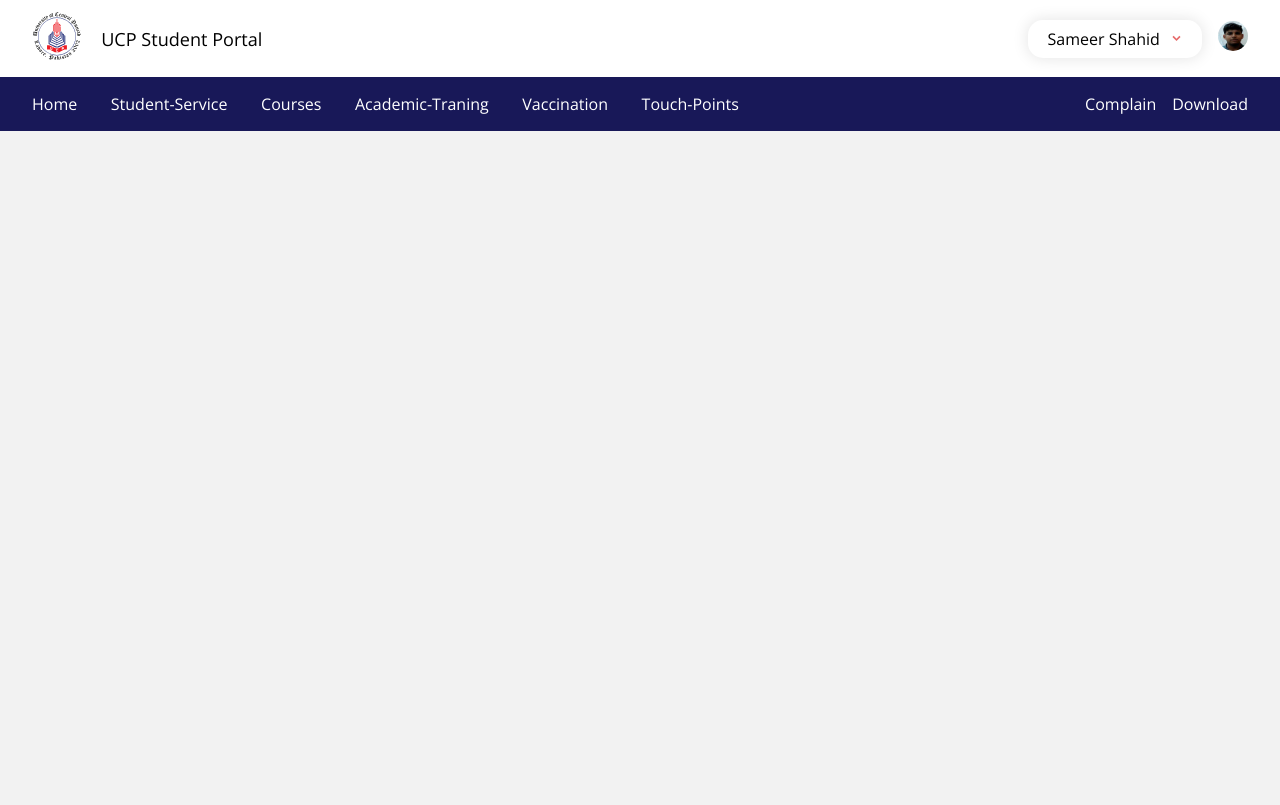
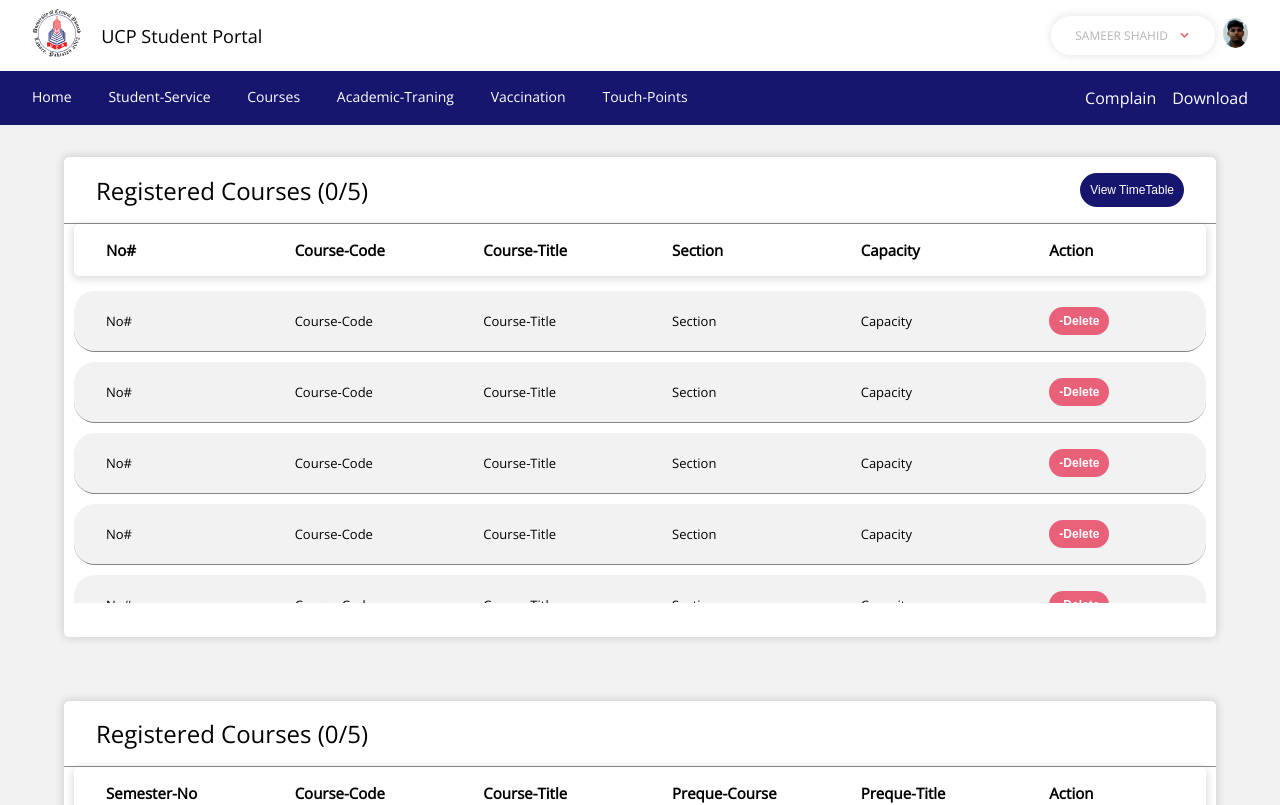
Before and after one commit to sameershahid1/UCP-Student-Portal, a React (Create React App) app: page / in a window 1280 px wide. Shown: the top 805 px of the page. Built offline with nearby package versions, Linux system fonts and the light colour scheme.

Commit message:
Course and Section selection style completed

```diff
--- a/src/App.css
+++ b/src/App.css
@@ -13,6 +13,7 @@ body
     height:100vh;
     font-family: 'Open Sans', sans-serif;
     background-color: rgba(236, 236, 236, 0.671);
+    overflow-x:hidden;
 }
 
 a
@@ -33,3 +34,15 @@ li
     list-style-type: none;
     display: inline-block;
 }
+
+
+.btn
+{
+    background-color: rgb(22, 22, 110);
+    color: white;
+    border:none;
+    border-radius:25px;
+    padding:10px;
+    font-size:12px;
+    cursor: pointer;
+}
--- a/src/App.js
+++ b/src/App.js
@@ -1,11 +1,13 @@
 import React from 'react';
 import Header from './Component/Header/Header';
 import './App.css';
+import Registeration from './Component/Main/Registeration/Registeration';
 
 const App = () => {
   return (
     <>
       <Header/>
+      <Registeration/>
     </>
   )
 }
--- a/src/Component/Header/Header.css
+++ b/src/Component/Header/Header.css
@@ -1,91 +1,85 @@
 /*Section-1*/
-.Header__S1
-{
+.Header__S1 {
     display: flex;
     justify-content: space-between;
-    padding:0.7rem 2rem;
+    padding: 0.5rem 2rem;
     background-color: rgb(255, 255, 255);
 }
 
 /*Section-1 Logo*/
-.Header__S1__Logo
-{
+.Header__S1__Logo {
     display: flex;
     align-items: center;
-    gap:1.2rem;
+    gap: 1.2rem;
 }
 
-.Header__S1__Logo>span
-{
-    font-size:1.13rem;
+.Header__S1__Logo>span {
+    font-size: 1.13rem;
 }
 
 
-.Header__S1__Logo>figure>img
-{
-    width:50px;
+.Header__S1__Logo>figure>img {
+    width: 50px;
 }
 
 
 /*Section-1 USER*/
-.Header__S1__USER
-{
+.Header__S1__USER {
     display: flex;
     align-items: center;
-    gap:1rem;
+    gap: 8px;
 }
 
-.Header__S1__USER>div
-{
+.Header__S1__USER>div {
     display: flex;
     align-items: center;
-    gap:10px;
-    border-radius:15px;
-    padding:8px 1.2rem;
-    box-shadow:0 0 15px 1px rgba(0, 0, 0, 0.1);
+    gap: 10px;
+    border-radius: 25px;
+    padding: 11px 1.5rem;
+    box-shadow: 0 0 10px 1px rgba(0, 0, 0, 0.1);
 }
 
-.Header__S1__USER>div>:nth-child(2)
-{
-   font-size:13px;
-   color: rgba(221, 50, 50, 0.726);
+.Header__S1__USER>div span {
+    color: rgba(128, 128, 128, 0.582);
+    font-size: 12px;
+    text-transform: uppercase;
+}
+
+.Header__S1__USER>div>:nth-child(2) {
+    font-size: 13px;
+    color: rgba(221, 50, 50, 0.726);
 }
 
 
-.Header__S1__USER>figure>img
-{
-    width:30px;
-    border-radius:50%;
+.Header__S1__USER>figure>img {
+    width: 25px;
+    height: 30px;
+    border-radius: 50%;
 }
 
 /*Section-2*/
-.Header__S2
-{
-   display: flex;
-   justify-content: space-between;
-   padding:1rem 2rem;
-   background-color: rgb(24, 24, 88);
+.Header__S2 {
+    display: flex;
+    justify-content: space-between;
+    padding: 1rem 2rem;
+    background-color: rgb(22, 22, 110);
 }
 
 .Header__S2__nav-1,
 .Header__S2__nav-1>ul,
 .Header__S2__nav-2,
-.Header__S2__nav-2>ul
-{
+.Header__S2__nav-2>ul {
     display: flex;
 }
 
-.Header__S2__nav-1>ul
-{
-    gap:2.1rem;
+.Header__S2__nav-1>ul {
+    gap: 2.3rem;
 }
 
-.Header__S2__nav-1 li
-{
-    font-size:1rem;
+.Header__S2__nav-1 li {
+    font-size: 14px;
 }
 
-.Header__S2__nav-2>ul
-{
-    gap:1rem;
+.Header__S2__nav-2>ul {
+    gap: 1rem;
 }
--- /dev/null
+++ b/src/Component/Main/Registeration/Registeration.css
@@ -0,0 +1,204 @@
+/*Common Operation among Elements*/
+.Course-Container,
+.Course-Container>:nth-child(1),
+.Headings,
+.Course-Container__Courses
+{
+    display: flex;
+}
+
+
+.Course-Container>:nth-child(1),
+.Headings,
+.Course-Container__Courses
+{
+    align-items: center;
+}
+
+.Course-Container__Courses,
+.Headings
+{
+
+    padding: 1rem 0;
+    margin: 0 10px;
+}
+
+/*Selected Courses*/
+.Registeration
+{
+    display: flex;
+    flex-direction: column;
+    position: relative;
+}
+
+.Course-Container
+{
+    flex-direction: column;
+    background-color: rgb(255, 255, 255);
+    box-shadow: 0 0 10px 1px rgba(0, 0, 0, 0.15);
+    margin:2rem auto 2rem auto;
+    width:90%;
+    height:60vh;
+    border-radius: 5px;
+}
+
+.Course-Container>:nth-child(1)
+{
+    justify-content: space-between;
+    padding:1rem 2rem 1rem 2rem;
+    border-bottom:1px solid rgba(0, 0, 0, 0.45);
+}
+
+.Course-Container h3
+{
+    font-size:1.5rem;
+    font-weight:400;
+}
+
+
+.Headings
+{
+   font-weight:bold;
+   font-size:15px;
+   box-shadow: 0 2px 10px 1px rgba(0, 0, 0, 0.15);
+   margin-bottom:5px;
+   border-radius:5px;
+}
+
+.Headings>li,
+.Course-Container__Courses>li
+{
+    flex:1;
+    margin-left:2rem;
+
+}
+
+.Course-Container__Courses
+{
+    font-size:13px;
+    border-bottom: 1px solid rgba(0, 0, 0, 0.45);
+    background-color: rgba(236, 236, 236, 0.671);
+    border-radius:21px;
+    margin-top:10px;
+    margin-bottom:10px;
+}
+
+.btn-delete
+{
+    padding:7px 10px;
+    font-weight:bold;
+    background-color: #E86179;
+}
+
+.btn-add
+{
+    padding-left:13px;
+    padding-right:13px;
+    text-align: center;
+    font-weight:bold;
+}
+
+
+.Course-Container>div:nth-of-type(2)
+{
+    overflow-y: scroll;
+    max-height:67%;
+}
+
+/*Registeration__BackgroundColor*/
+.Registeration__BackgroundColor
+{
+    background-color: rgba(0, 0, 0, 0.349);
+    position: absolute;
+    left:0;
+    right:0;
+    bottom: 0;
+    top:0;
+}
+
+
+/*Section-container*/
+.Section-container
+{
+   position: absolute;
+   top:20rem;
+   left:3rem;
+   z-index:100;
+   width:50vw;
+   background-color: white;
+   border-radius:7px;
+}
+
+.Section-container>:nth-child(1)
+{
+    display: flex;
+    justify-content: space-between;
+    align-items: center;
+    padding:1rem 1.2rem;
+    border-bottom:1px solid rgb(197, 187, 187);
+}
+
+.Section-container span>:nth-child(1)
+{
+    font-size:2.3rem;
+    cursor: pointer;
+}
+
+.Section-container span>:nth-child(1):hover
+{
+    background-color: rgba(182, 182, 182, 0.301);
+    transition:1s ease-in-out all;
+}
+
+.Section-container>:nth-child(2)
+{
+    display: inline-block;
+    margin:1rem 3.8rem 0 3.8rem;
+    font-size:1.4rem;
+}
+
+.Section-container>:nth-child(3)
+{
+  overflow-y: scroll;
+  max-height:50vh;
+}
+
+.Section-container table
+{
+    margin:1rem auto;
+}
+
+.Section-container table,
+.Section-container tr,
+.Section-container th,
+.Section-container td
+{
+    border:1px solid black;
+    border-collapse: collapse;
+    padding:1rem;
+    text-align: center;
+}
+
+
+
+.Section-btn-container
+{
+    display: flex;
+    justify-content: flex-end;
+    gap:1rem;
+    border-top:1px solid black;
+    padding:1.3rem;
+}
+
+.Section-btn-container>:nth-child(1),
+.Section-btn-container>:nth-child(2)
+{
+    width:5rem;
+    padding:13px;
+    font-size:15px;
+}
+
+.Section-btn-container>:nth-child(2)
+{
+    background-color: #B4B7C2;
+}
--- /dev/null
+++ b/src/Component/Main/Registeration/Registeration.js
@@ -0,0 +1,88 @@
+import React,{useState} from 'react'
+import "./Registeration.css";
+import Sections from './Sections';
+
+
+export const Iterator=(List,size,Data)=>
+{
+  for(let i=0;i<size;i++)
+  {
+    List.push(Data);
+  }
+}
+
+
+
+const Registeration = () => {
+const [Add,setAdd]=useState(false);
+const Adding=()=>{setAdd(!Add)};
+const SelectedList=[];
+const AllList=[];
+
+Iterator(SelectedList,5,<ul className='Course-Container__Courses'>
+                        <li>No#</li>
+                        <li>Course-Code</li>
+                        <li>Course-Title</li>
+                        <li>Section</li>
+                        <li>Capacity</li>
+                        <li><button className='btn-delete btn'>-Delete</button></li>
+                        </ul>
+        );
+
+Iterator(AllList,5,<ul className='Course-Container__Courses'>
+                        <li>No#</li>
+                        <li>Course-Code</li>
+                        <li>Course-Title</li>
+                        <li></li>
+                        <li></li>
+                        <li><button className='btn-add btn' onClick={()=>{Adding()}} >+Add</button></li>
+                        </ul>
+        );
+
+
+
+
+return (
+  <div className='Registeration'>
+      {Add&&<div className='Registeration__BackgroundColor'></div>}
+      {Add&&<Sections Adding={Adding}/>}
+      <section className='Course-Container'>
+           <div>
+              <h3>Registered Courses (0/5)</h3>
+              <button className="btn">View TimeTable</button>
+           </div>
+           <ul className='Headings'>
+              <li>No#</li>
+              <li>Course-Code</li>
+              <li>Course-Title</li>
+              <li>Section</li>
+              <li>Capacity</li>
+              <li>Action</li>
+           </ul>
+           <div>
+             {SelectedList.map((x)=>x)}
+           </div>
+      </section>
+
+      <section className='Course-Container'>
+        <div>
+            <h3>Registered Courses (0/5)</h3>
+        </div>
+        <ul className='Headings'>
+           <li>Semester-No</li>
+           <li>Course-Code</li>
+           <li>Course-Title</li>
+           <li>Preque-Course</li>
+           <li>Preque-Title</li>
+           <li>Action</li>
+        </ul>
+        <div>
+          {AllList.map((x)=>x)}
+        </div>
+      </section>
+
+  </div>
+  )
+}
+
+export default Registeration
--- /dev/null
+++ b/src/Component/Main/Registeration/Sections.js
@@ -0,0 +1,56 @@
+import React from 'react'
+import './Registeration.css';
+import  {Iterator} from './Registeration';
+import {IoIosClose} from 'react-icons/io'
+
+
+const Sections = ({Adding}) => {
+const SectionsList=[];
+Iterator(SectionsList,15,
+                <tr>
+                    <td>Sameer Shahid</td>
+                    <td>CS1022</td>
+                    <td>E1</td>
+                    <td>10/50</td>
+                    <td>open</td>
+                    <td><input name='select' type={"radio"} /></td>
+                </tr>
+        );
+
+
+return (
+    <div className='Section-selector'>
+      <section className='Section-container'>
+         <div>
+            <h2>Add New Course</h2>
+            <span onClick={Adding}><IoIosClose/></span>
+         </div>
+         <span>Course Section</span>
+         <div>
+         <table>
+            <thead>
+                <tr>
+                    <th>Teacher Name</th>
+                    <th>Course Code</th>
+                    <th>Section</th>
+                    <th>Capacity</th>
+                    <th>Status</th>
+                    <th>Selection</th>
+                </tr>
+            </thead>
+            <tbody>
+              {SectionsList.map(x=>x)}
+            </tbody>
+         </table>
+         </div>
+         <div className='Section-btn-container'>
+           <button className='btn'>Submit</button>
+           <button onClick={Adding} className='btn'>Cancel</button>
+         </div>
+      </section>
+      <section></section>
+    </div>
+  )
+}
+
+export default Sections
```
Also changed, not shown: src/Data/Data.js (added, +48 -0 lines).
